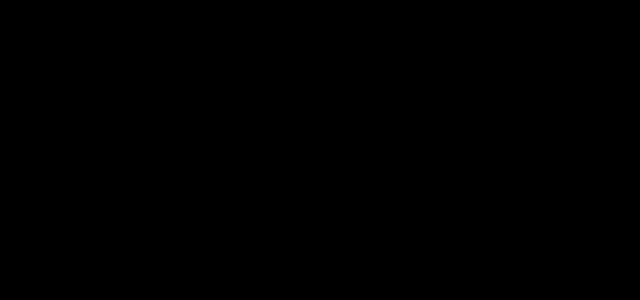
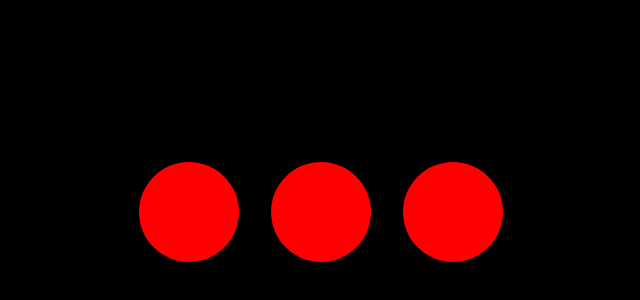
Before and after one commit to ViktorSnaer/clock-work, a Next.js app: page / in a window 1280 px wide. Shown: the part 38-338 px from the top of the page, without its empty margins (319-959 px from the left). Built offline with nearby package versions, Linux system fonts and the light colour scheme.

Commit message:
update state of repetition array counting each timer finnished

```diff
--- /dev/null
+++ b/components/Repetition/Repetition.module.css
@@ -0,0 +1,11 @@
+.container {
+  display: flex;
+}
+
+.circle {
+  border-radius: 50%;
+  width: 100px;
+  height: 100px;
+  background-color: red;
+  margin: 1rem;
+}
--- /dev/null
+++ b/components/Repetition/index.js
@@ -0,0 +1,14 @@
+import React from "react";
+import classes from "./Repetition.module.css";
+
+export default function Repetition(props) {
+  const circles = props.reps.map((rep) => {
+    const styles = {
+      backgroundColor: rep.isCompleted ? "green" : "red",
+    };
+
+    return <div key={rep.key} style={styles} className={classes.circle}></div>;
+  });
+
+  return <div className={classes.container}>{circles}</div>;
+}
--- a/components/clock/Clock.module.css
+++ b/components/clock/Clock.module.css
@@ -6,6 +6,7 @@
   height: 300px;
   opacity: 0;
   transition: 1s;
+  margin: auto;
 }
 
 .circle:hover {
@@ -21,4 +22,5 @@
   font-weight: 700;
   opacity: 1;
   transition: 2s;
+  cursor: pointer;
 }
--- a/components/clock/index.js
+++ b/components/clock/index.js
@@ -2,14 +2,15 @@
 
 import classes from "./Clock.module.css";
 
-export default function index() {
+export default function index(props) {
+  const clockMinutes = 90;
+  const clockSeconds = 0;
+
   const [countDown, setCountDown] = useState({
-    minutes: 90,
-    seconds: 0,
+    minutes: clockMinutes,
+    seconds: clockSeconds,
     clockOn: false,
   });
-
-  useEffect(() => console.log(countDown), [countDown]);
 
   function handleOnClick() {
     setCountDown((prev) => {
@@ -33,7 +34,12 @@
           return { ...prev, seconds: prev.seconds - 1 };
         } else if (prev.seconds === 0 && prev.minutes === 0) {
           clearInterval(interval);
-          return { minutes: 90, seconds: 0, clockOn: false };
+          props.countdownFinished();
+          return {
+            minutes: clockMinutes,
+            seconds: clockSeconds,
+            clockOn: false,
+          };
         }
       });
     }, 1000);
--- a/pages/_app.js
+++ b/pages/_app.js
@@ -1,7 +1,7 @@
-import '../styles/globals.css'
+import "../styles/globals.css";
 
 function MyApp({ Component, pageProps }) {
-  return <Component {...pageProps} />
+  return <Component {...pageProps} />;
 }
 
-export default MyApp
+export default MyApp;
--- a/pages/index.js
+++ b/pages/index.js
@@ -1,10 +1,33 @@
+import { useState } from "react";
+
 import Head from "next/head";
 
 import classes from "../styles/Home.module.css";
 
 import Clock from "../components/clock/index";
+import Repetition from "../components/Repetition";
 
 export default function Home() {
+  const [reps, setReps] = useState([
+    { key: 0, isCompleted: false },
+    { key: 1, isCompleted: false },
+    { key: 2, isCompleted: false },
+  ]);
+
+  function countdownFinished() {
+    let updated = false;
+    setReps((prev) => {
+      return prev.map((rep) => {
+        if (!rep.isCompleted && !updated) {
+          updated = true;
+          return { ...rep, isCompleted: true };
+        } else {
+          return { ...rep };
+        }
+      });
+    });
+  }
+
   return (
     <div className={classes.container}>
       <Head>
@@ -15,7 +38,10 @@
         />
         <link rel="icon" href="/favicon.ico" />
       </Head>
-      <Clock />
+      <main>
+        <Repetition reps={reps} />
+        <Clock countdownFinished={countdownFinished} />
+      </main>
     </div>
   );
 }
```
